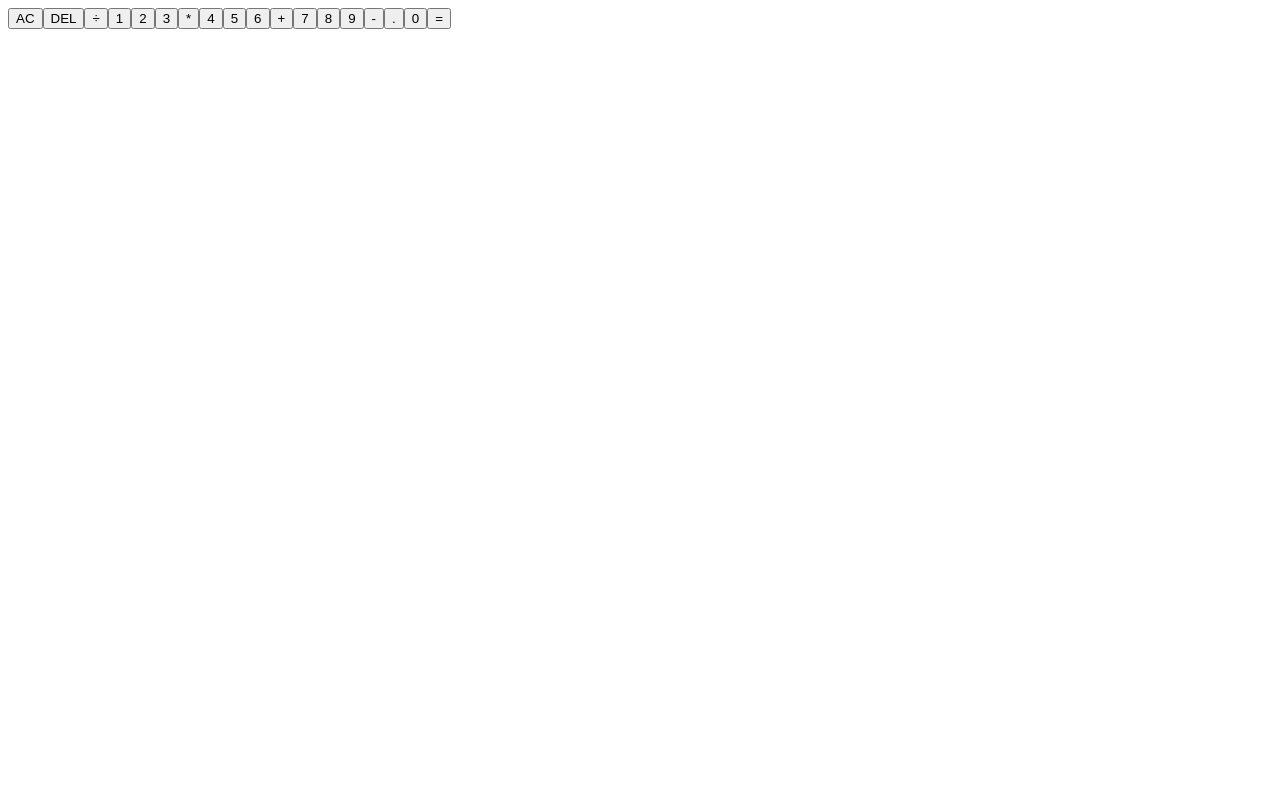
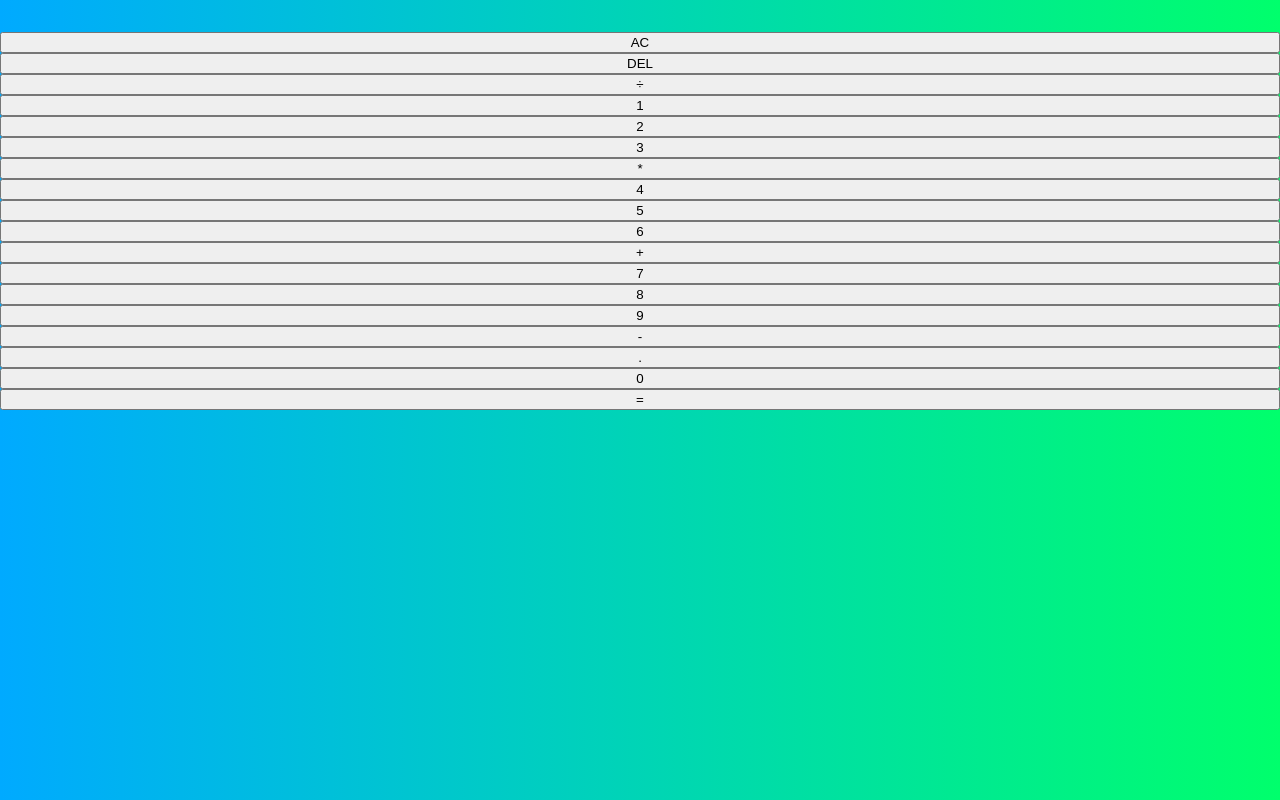
Before and after one commit to fionss/calculator, a React (Create React App) app: page / in a window 1280 px wide. Built offline with nearby package versions, Linux system fonts and the light colour scheme.

Commit message:
1 file modified, 1 added

```diff
--- a/src/App.js
+++ b/src/App.js
@@ -1,4 +1,5 @@
 import React from 'react';
+import "./style.css";
 
 export default function App() {
   return (
--- /dev/null
+++ b/src/style.css
@@ -0,0 +1,15 @@
+*,
+::before,
+::after {
+  box-sizing: border-box;
+}
+
+body {
+  margin: 0;
+  background: linear-gradient(to right, #00aaff, #00ff6c);
+}
+
+.calculator-grid {
+  display: grid;
+  margin-top: 2rem;
+}
```
